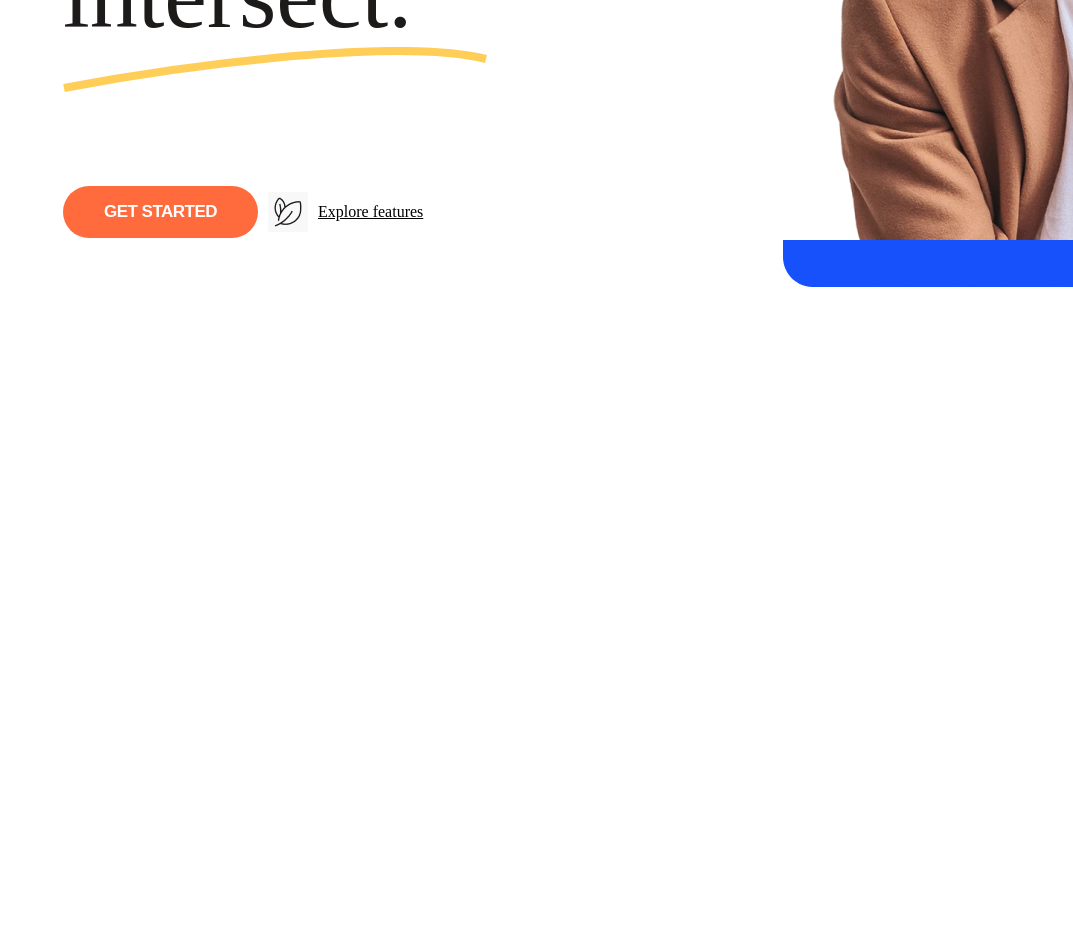
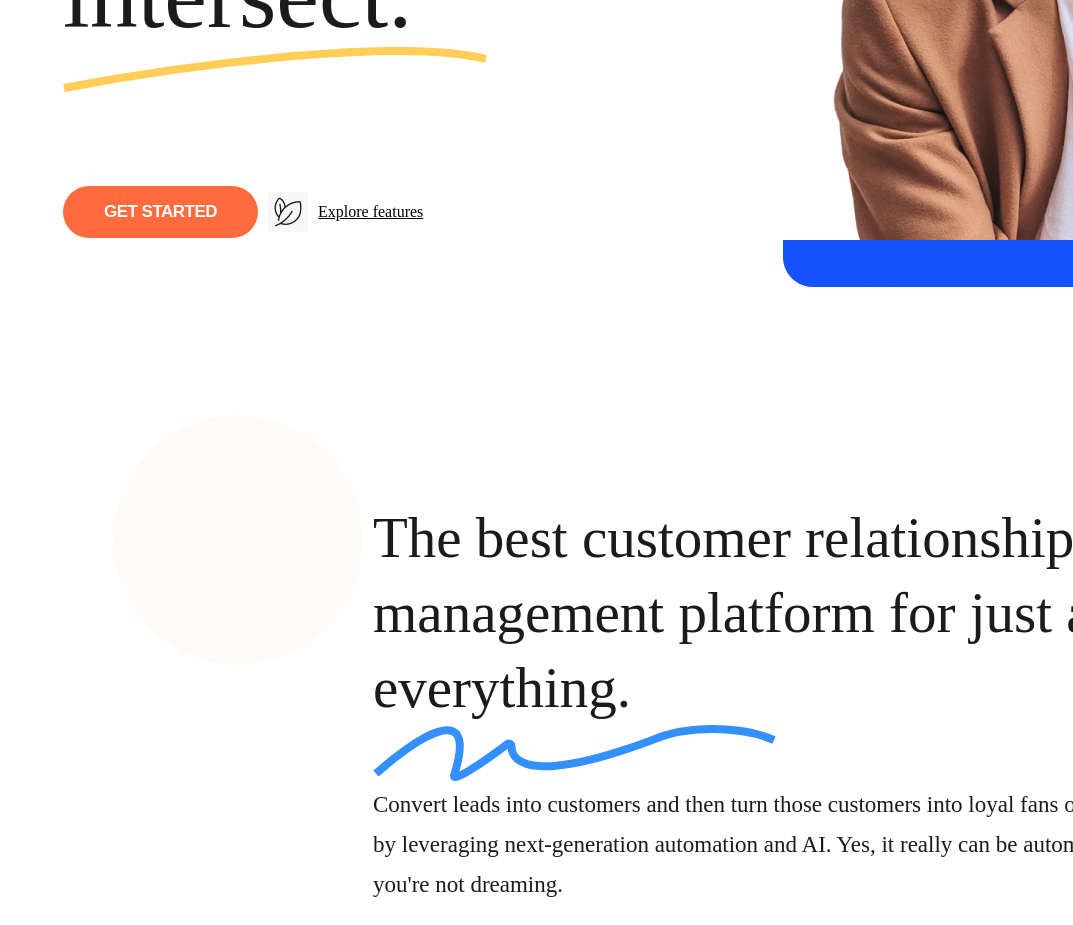
Before and after one commit to Ahad188/Figmma-to-html-2, a plain HTML site: page index.html in a window 1280 px wide. Shown: the part 526-1451 px from the top of the page, without its empty margins (207-1280 px from the left). Before the commit the page ends 826 px from the top, so only its background shows below. Drawn offline with Linux system fonts and the light colour scheme.

Commit message:
sub banner

```diff
--- a/index.html
+++ b/index.html
@@ -21,6 +21,7 @@
       </button>
     </header>
     <!-- header end -->
+    <!-- banner start -->
     <section class="banner">
                <div class="content">
                     <div class="left">
@@ -51,5 +52,19 @@
                     </div>
                </div>
     </section>
+    <!-- banner end -->
+    <!-- sub banner start -->
+    <section class="sub">
+     <div class="sub-banner">
+           <p class="fist-p">The best customer relationship management platform for just about everything.</p>
+           <svg xmlns="http://www.w3.org/2000/svg" width="403" height="56" viewBox="0 0 403 56" fill="none">
+               <path d="M3 48.463C39.3055 15.8618 105.832 -29.7718 81.6795 48.3171C81.6511 48.4091 81.6058 48.5224 81.5653 48.6099C75.765 61.155 111.75 36.0887 134.538 18.9652C136.1 17.7912 138.566 19.42 138.554 21.3742C138.446 39.6848 165.54 57.4891 278.91 15.1464C321.676 -3.59361 378.927 4.73529 401 15.1464" stroke="#3490FF" stroke-width="8"/>
+             </svg>
+           <p class="fist-p2">Convert leads into customers and then turn those customers into loyal fans of your brand by leveraging next-generation automation and AI. Yes, it really can be automated, and no, you're not dreaming.</p>
+     </div>
+     <div class="circle"></div>
+    </section>
+    <!-- sub banner end -->
+
   </body>
 </html>
--- a/style.css
+++ b/style.css
@@ -63,7 +63,7 @@ ul li{
      letter-spacing: -0.51px;
      text-transform: uppercase
 }
-/* banner */
+/* banner start */
 .banner{
      padding: 34px 270px;
      width: 1925px;
@@ -139,3 +139,43 @@ ul li{
      width: 529px;
      height: 636px;
 }
+/* banner ens */
+/* sub banner start */
+.sub{
+     position: relative;
+}
+.sub-banner{
+     width: 841px;
+     height: 425px;
+     margin-top: 200px;
+     margin-left: 580px;
+     margin-right: 499px;
+     background-color: #fff;
+
+
+}
+.sub-banner .fist-p{
+     color: var(--primary-text-color);
+     font-size: 57px;
+     font-weight: 500;
+     line-height: 75px;
+     z-index: 9999;
+}
+.fist-p2{
+     color: var(--primary-text-color);
+     font-family: Plus Jakarta Sans;
+     font-size: 23px;
+     font-weight: 400;
+     line-height: 40px;
+}
+.circle{
+     position: absolute;
+     width: 250px;
+     height: 250px;
+     border-radius: 50%;
+     top: -20%;
+     left: 25%;
+     background-color: rgba(250, 235, 215, 0.256);
+}
+
+/* sub banner end */
```
